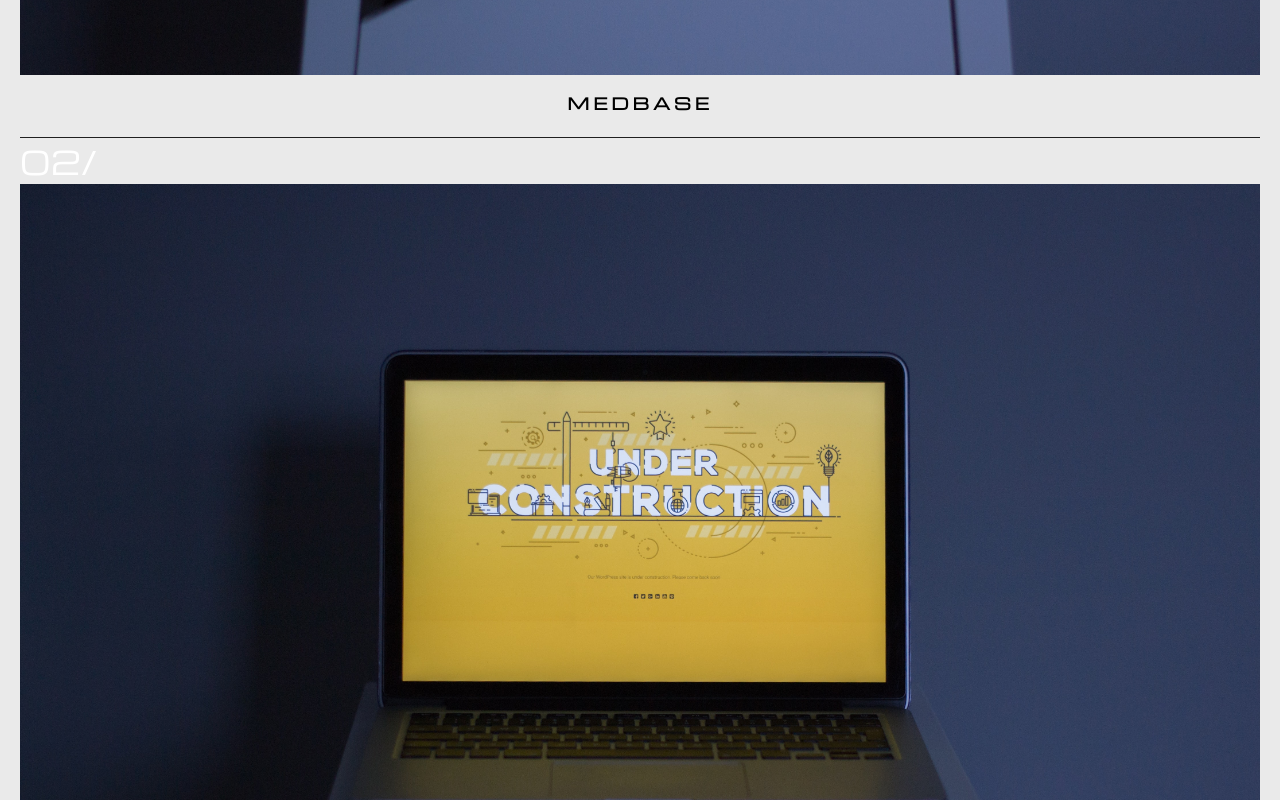
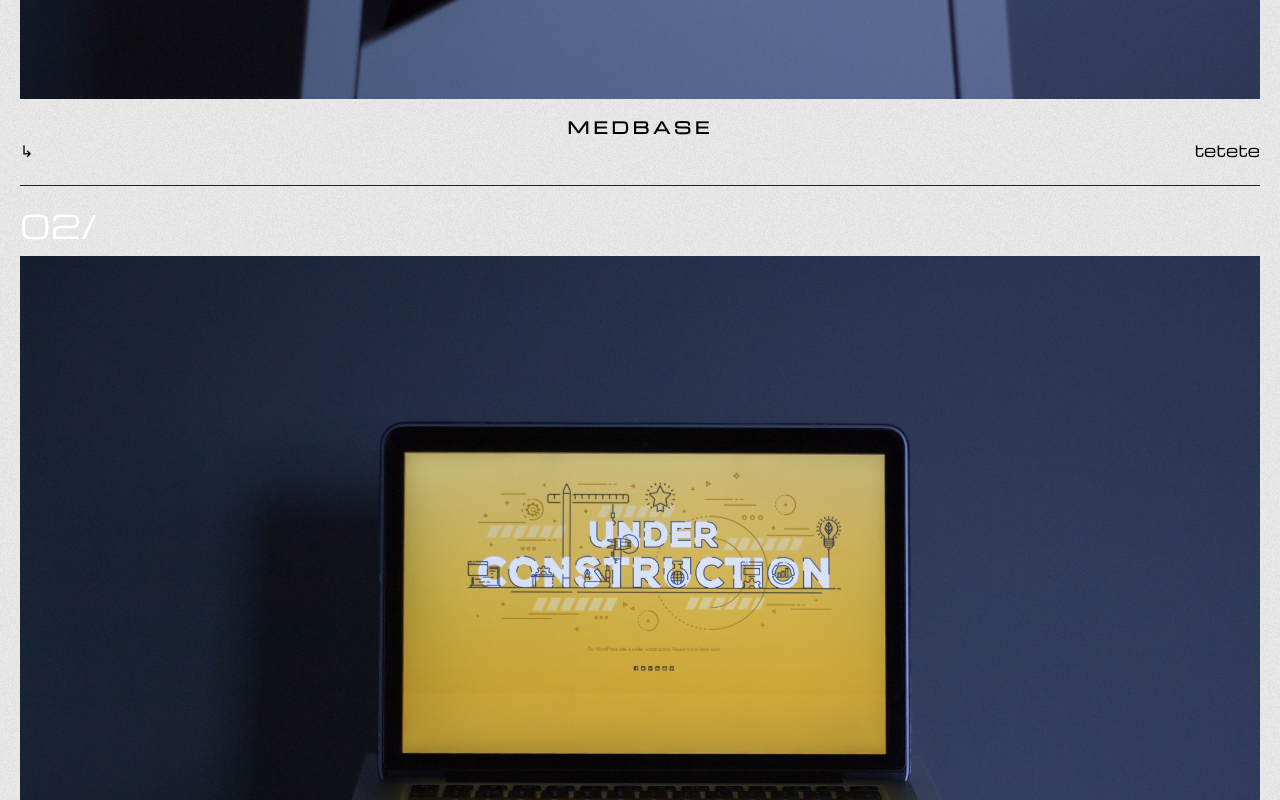
Before and after one commit to wrogoz/portfolio, a React (Create React App) app: page / in a window 1280 px wide. Shown: the part 1120-1920 px from the top of the page. Built offline with nearby package versions, Linux system fonts and the light colour scheme.

Commit message:
homepage in prgs

```diff
--- a/src/App.tsx
+++ b/src/App.tsx
@@ -1,14 +1,15 @@
 import React from 'react';
 import styled from 'styled-components'
-import GlobalFonts from "./assets/fonts/fonts";
+import bgNoise from './assets/images/bgNoise.gif'
 import { Route} from 'react-router-dom';
 import Intro from './components/intro'
 import Header from './components/header'
 import Home from './components/home'
 function App() {
   return (
-    <Container>
-         <GlobalFonts />
+    <BgContainer>
+         <Container>
+
 
          <Header/>
       <Route path='/intro'>
@@ -22,15 +23,23 @@ function App() {
           footer
       </footer>
     </Container>
+    </BgContainer>
   );
+
+
 }
 
 
-
+const BgContainer = styled.div`
+  height:100%;
+  width:100%;
+background-image:url("${bgNoise}")
+`
 const Container = styled.div`
   width:100vw;
   min-height:100vh;
-  background:#eaeaea;
+  background-color:rgba(234,234,234,0.97);
+
   font-family: 'Michroma', sans-serif;
 `
 export default App;
--- a/src/components/home.tsx
+++ b/src/components/home.tsx
@@ -2,8 +2,10 @@ import React from 'react'
 import styled from 'styled-components'
 import ProfessionTitle from './home_elements/ProfesionTitle';
 import Projects from './home_elements/projects'
+
 const Home =()=>{
     return(
+
         <HomeContainer>
 
 
@@ -12,6 +14,7 @@ const Home =()=>{
             <Projects/>
 
         </HomeContainer>
+
     )
 }
 
@@ -20,6 +23,7 @@ const HomeContainer = styled.div`
     flex-direction:column;
     height:100%;
     width:100%;
+
 `
 
 export default Home
--- a/src/components/home_elements/ProfesionTitle.tsx
+++ b/src/components/home_elements/ProfesionTitle.tsx
@@ -22,6 +22,7 @@ const ProfessionName = styled.h1`
     text-transform:uppercase;
     padding:2rem 0 6rem 0;
 
+
 `
 
 export default ProfessionTitle
--- a/src/components/home_elements/projects_elements/project.tsx
+++ b/src/components/home_elements/projects_elements/project.tsx
@@ -1,6 +1,6 @@
 import React from 'react'
-import styled, { keyframes } from 'styled-components'
-
+import styled from 'styled-components'
+import arrow from '../../../assets/images/arrow.png'
 interface ProjectProps{
     projectNumber:string
     projectImg:any
@@ -15,45 +15,38 @@ const Project = (props:ProjectProps)=>{
             </ProjectNum>
             <img src={props.projectImg} alt=""/>
             <ProjectTitle>{props.projectTitle}</ProjectTitle>
+            <ProjectDescription>
+                <span>&#8627;</span>
+                <div><p>tetete</p></div>
+            </ProjectDescription>
+            <ProjectUnderline/>
         </ProjectBox>
     )
 }
 
-const underLineAnimation = keyframes`
-  from {
-    width:0;
-  }
 
-  to {
-    width:100%;
-  }
-`;
 const ProjectBox = styled.div`
     display:flex;
     flex-direction:column;
     position: relative;
-    padding-bottom:1.5rem;
+    padding-top: 1rem;
     img{
         height:auto;
         width:100%;
         margin:0 auto;
     }
-    &:after{
-        content:"";
-        position:absolute;
-        bottom:0;
-        left:0;
+    `
+    const ProjectUnderline = styled.div`
         width:100%;
         height:1px;
         background-color:#202020;
+        margin-top:1.5rem;
 
-
-        animation:${underLineAnimation} 2s cubic-bezier(.19, 1, 0.22, 1);
-    }
 `
 const ProjectNum = styled.p`
     color:#fff;
     font-size:2rem;
+    padding-bottom: 0.5rem;
     `
 const ProjectTitle=styled.h2`
     text-align:center;
@@ -63,4 +56,12 @@ const ProjectTitle=styled.h2`
     letter-spacing: 4px;
 }
 `
+const ProjectDescription = styled.div`
+    display:flex;
+    justify-content:space-between;
+    img{
+        height:50px;
+        width:30px;
+    }
+`
 export default Project
--- a/src/components/intro.tsx
+++ b/src/components/intro.tsx
@@ -1,6 +1,7 @@
 import React from 'react'
 import styled from 'styled-components'
-import bgNoise from '../images/bgNoise.gif'
+import bgNoise from '../assets/images/bgNoise.gif'
+
 
 const Intro = ()=>{
     return(<IntroBackground>
```
Also changed, not shown: src/assets/images/bgNoise.gif (renamed from src/images/bgNoise.gif).
